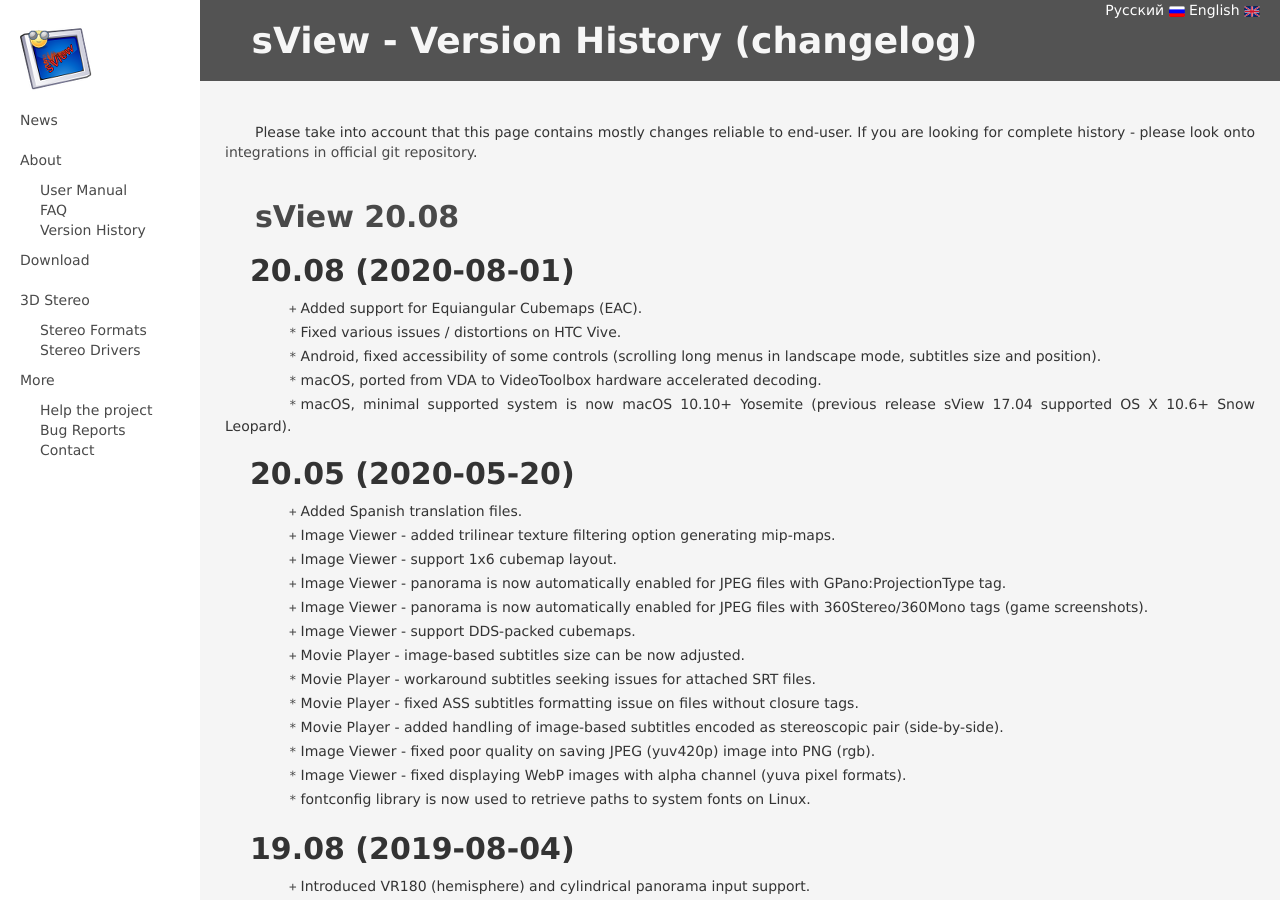
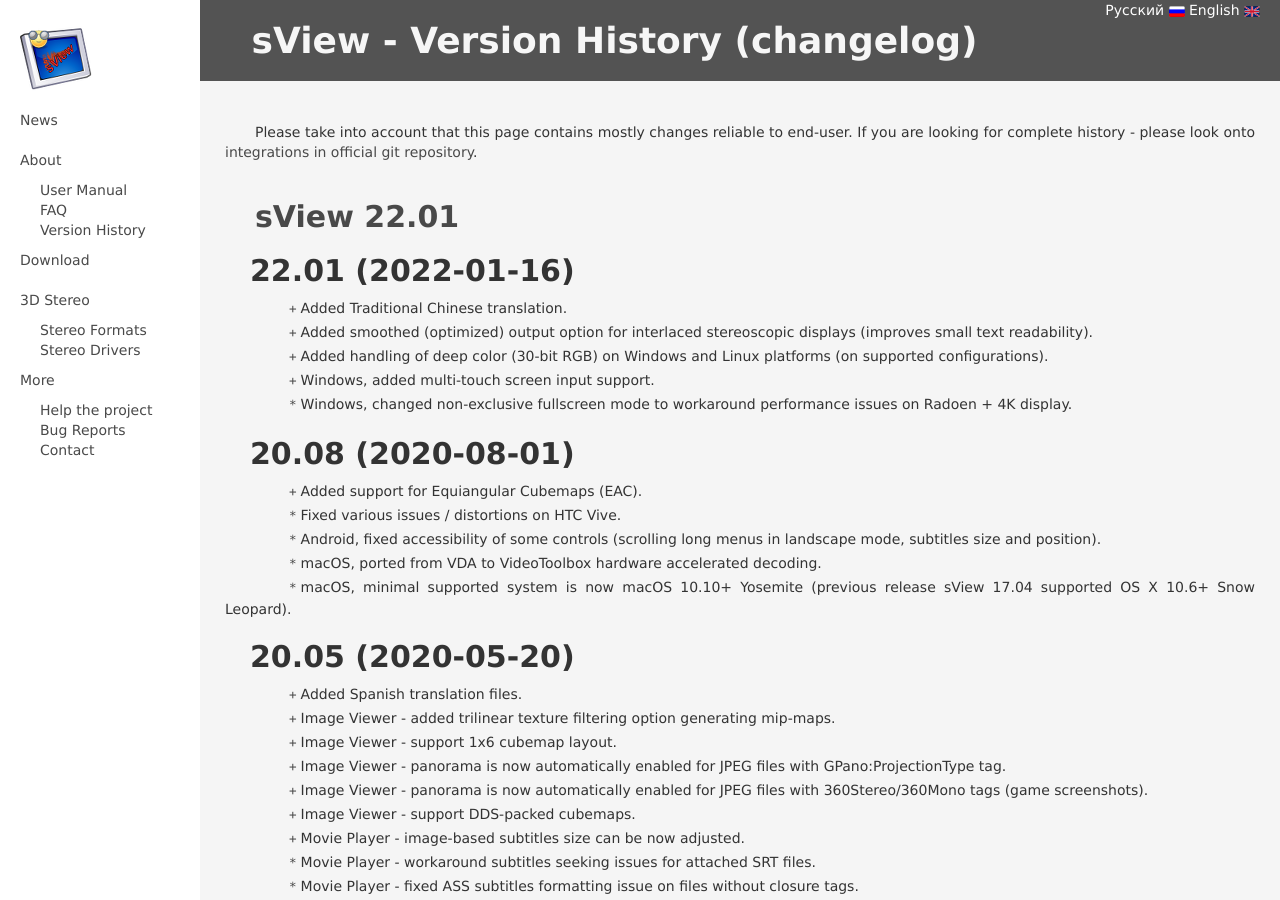
Before and after one commit to gkv311/gkv311.github.io, a Jekyll site: the page built from en/sview/history.html, in a window 1280 px wide and 900 px high. Built offline with Jekyll 4.4.1, drawn with Linux system fonts in a browser that asks for light colours.

Commit message:
Drop obsolete source archive download link; changelog for sView 22.01

```diff
--- a/_config.yml
+++ b/_config.yml
@@ -38,16 +38,16 @@
 excerpt_separator: <!--break-->
 
 sview_download:  "https://download.sview.ru"
-sview_version_win:    "21.12"
+sview_version_win:    "22.01"
 sview_version_mac:    "20.08"
 sview_version_apk:    "20.08"
-sview_build_date_win: "2021-12-07"
+sview_build_date_win: "2022-01-16"
 sview_build_date_mac: "2020-08-19"
 sview_build_date_apk: "2020-08-02"
-sview_win_exe:        "sViewSetup_v.21.12_7.exe"
+sview_win_exe:        "sViewSetup_v.22.01_16.exe"
 sview_win_ovr_exe:    "sViewSetup_v.15.11alpha15_OVR.exe"
 sview_mac_dmg:        "sViewSetup_v.20.08_19.dmg"
 sview_apk_apk32:      "sViewSetup_v.20.08_02-1_armeabi_v7a.apk"
 sview_apk_apk64:      "sViewSetup_v.20.08_02-1_arm64_v8a.apk"
-sview_src_tgz:        "sview-17.04-1.tar.gz"
+#sview_src_tgz:        "sview-17.04-1.tar.gz"
 #sview_rpm_srpm:       "sview-12.05-1.src.rpm"
--- a/en/sview/history.html
+++ b/en/sview/history.html
@@ -36,9 +36,17 @@
 <p>Please take into account that this page contains mostly changes reliable to end-user. If you are looking for complete history - please look onto <a href=https://github.com/gkv311/sview/commits/master>integrations in official git repository</a>.</p>
 
 <div><a title="sView1206" href="javascript:void(0);" onclick="switchShowHide('sView1206');">
-<h2 class='indent'>sView 20.08</h2></a></div>
+<h2 class='indent'>sView 22.01</h2></a></div>
 
     <div id="sView1206" style="display: block;">
+
+<h2>22.01 (2022-01-16)</h2>
+
+<p><code>+ </code>Added Traditional Chinese translation.</p>
+<p><code>+ </code>Added smoothed (optimized) output option for interlaced stereoscopic displays (improves small text readability).</p>
+<p><code>+ </code>Added handling of deep color (30-bit RGB) on Windows and Linux platforms (on supported configurations).</p>
+<p><code>+ </code>Windows, added multi-touch screen input support.</p>
+<p><code>* </code>Windows, changed non-exclusive fullscreen mode to workaround performance issues on Radoen + 4K display.</p>
 
 <h2>20.08 (2020-08-01)</h2>
 
```
Also changed, not shown: en/download.html (+4 -5 lines), ru/download.html (+3 -4 lines), ru/sview/history.html (+9 -1 lines).
